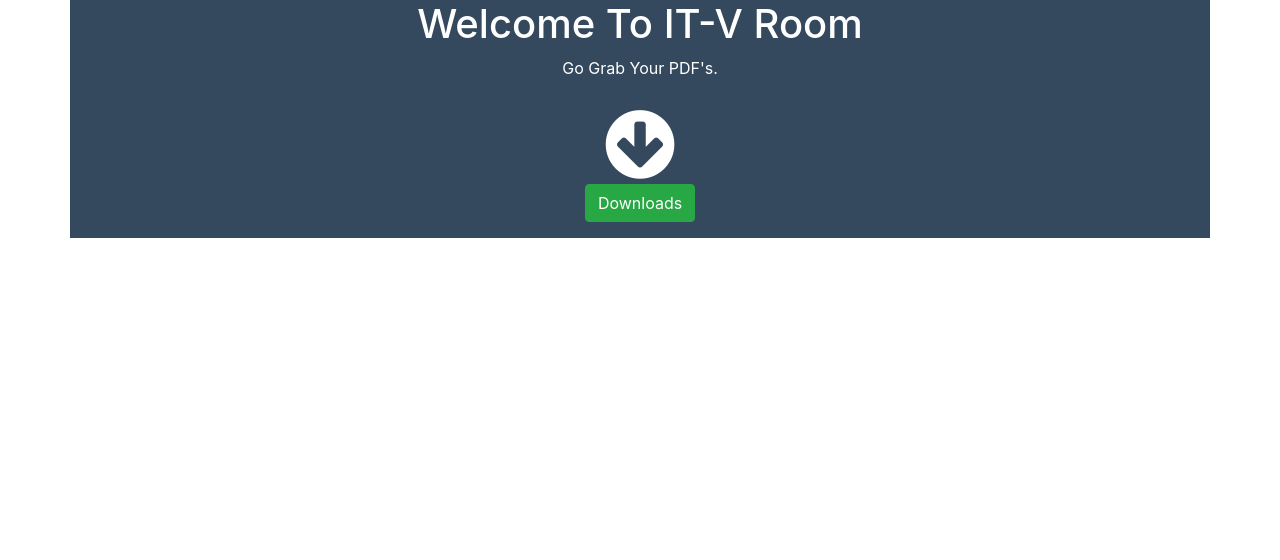
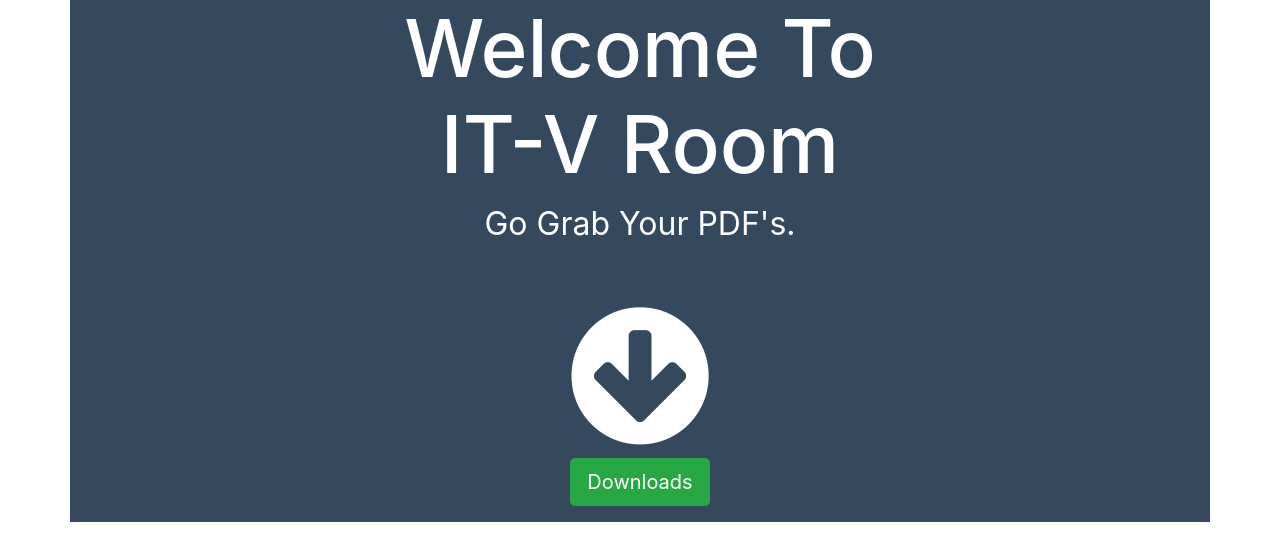
Before and after one commit to itmorning/itmorning.github.io, a plain HTML site: page index.html in a window 1280 px wide. Drawn offline with nearby package versions, Linux system fonts and the light colour scheme.

Commit message:
Update index.html

```diff
--- a/index.html
+++ b/index.html
@@ -19,6 +19,12 @@
         color: white;
         background-color: #34495e;
       }
+       h1{
+        font-size: 500%;
+      }
+      p{
+        font-size: 200%;
+      }
     </style>
   </head>
   <body>
@@ -30,7 +36,7 @@
           <center><p>
             Go Grab Your PDF's.<br><br>
             <i class="fa fa-5x fa-arrow-circle-down"></i><br>
-            <a href="pdf.html" class="btn btn-success">Downloads</a>
+            <a href="pdf.html" class="btn btn-success btn-lg">Downloads</a>
           </p></center>
         </div>
         <div class="col-md-3"></div>
```
